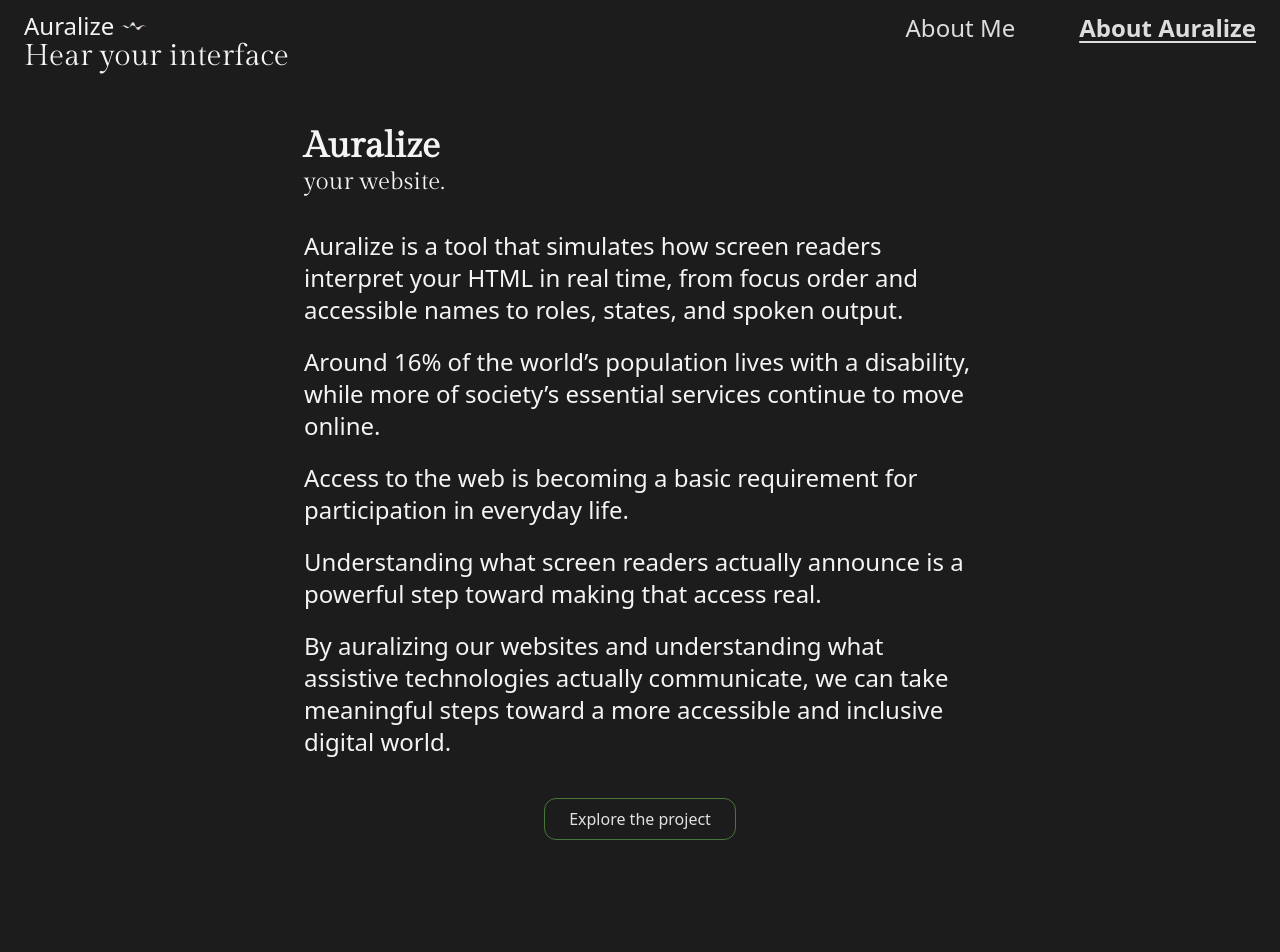
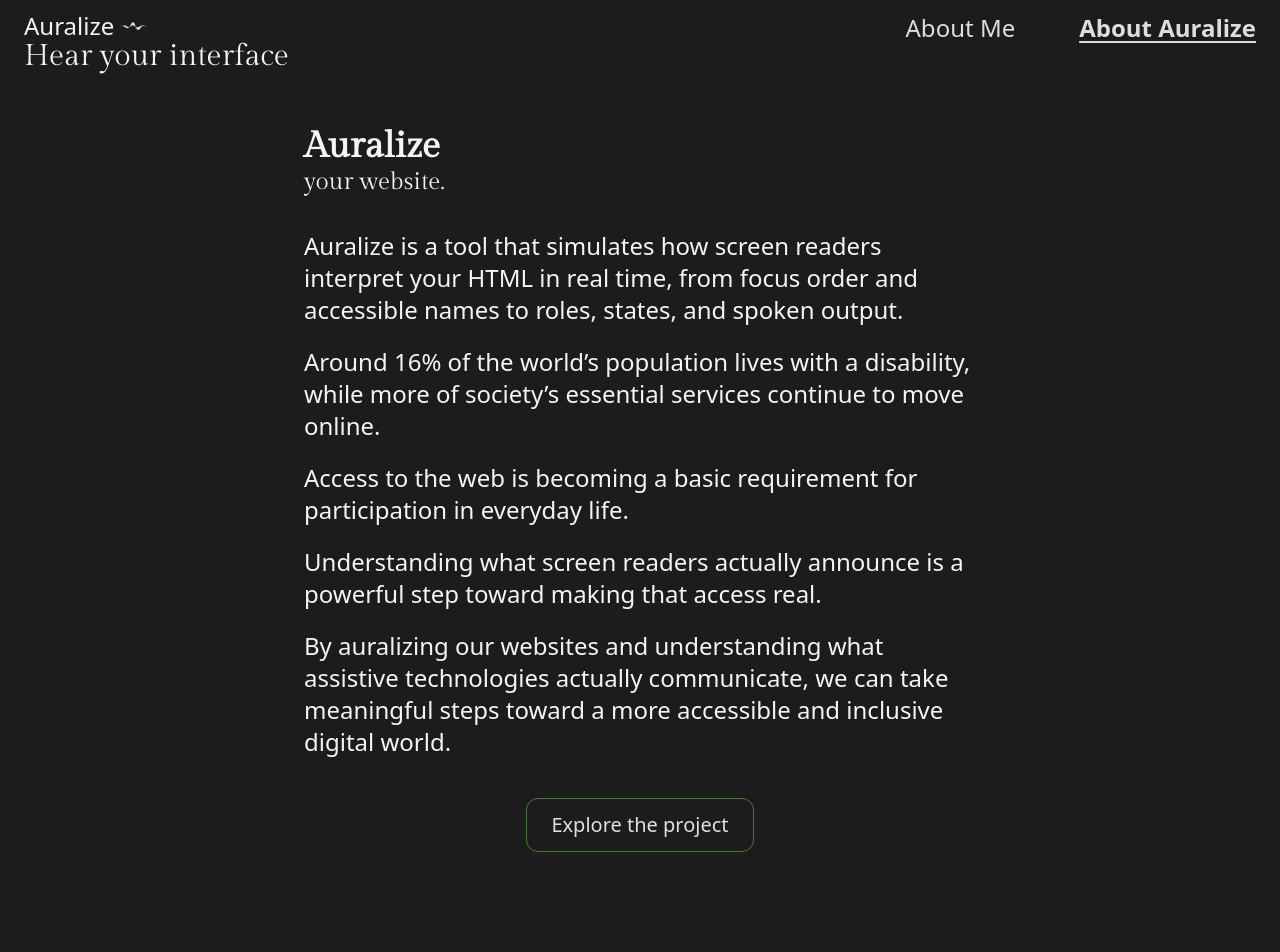
Before and after one commit to julsandstrom/auralize, a Next.js app: page /auralize in a window 1280 px wide. Shown: the top 952 px of the page. Built offline with nearby package versions, Linux system fonts and the light colour scheme.

Commit message:
larger buttons on about pages

```diff
--- a/app/auralize/page.tsx
+++ b/app/auralize/page.tsx
@@ -44,7 +44,7 @@ export default function Auralize() {
       </div>
       <Link
         href="/"
-        className="bg-none px-6 border-[0.3px] border-[#75CE55]/50 py-2 rounded-xl text-[#E0E0E0] mt-10 hover:bg-[#75CE55] hover:text-black   focus-ring"
+        className="bg-none px-6 border-[0.3px] border-[#75CE55]/50 py-2 rounded-xl text-[#E0E0E0] mt-10 hover:bg-[#75CE55] hover:text-black lg:py-3   focus-ring lg:text-xl"
       >
         Explore the project
       </Link>
```
